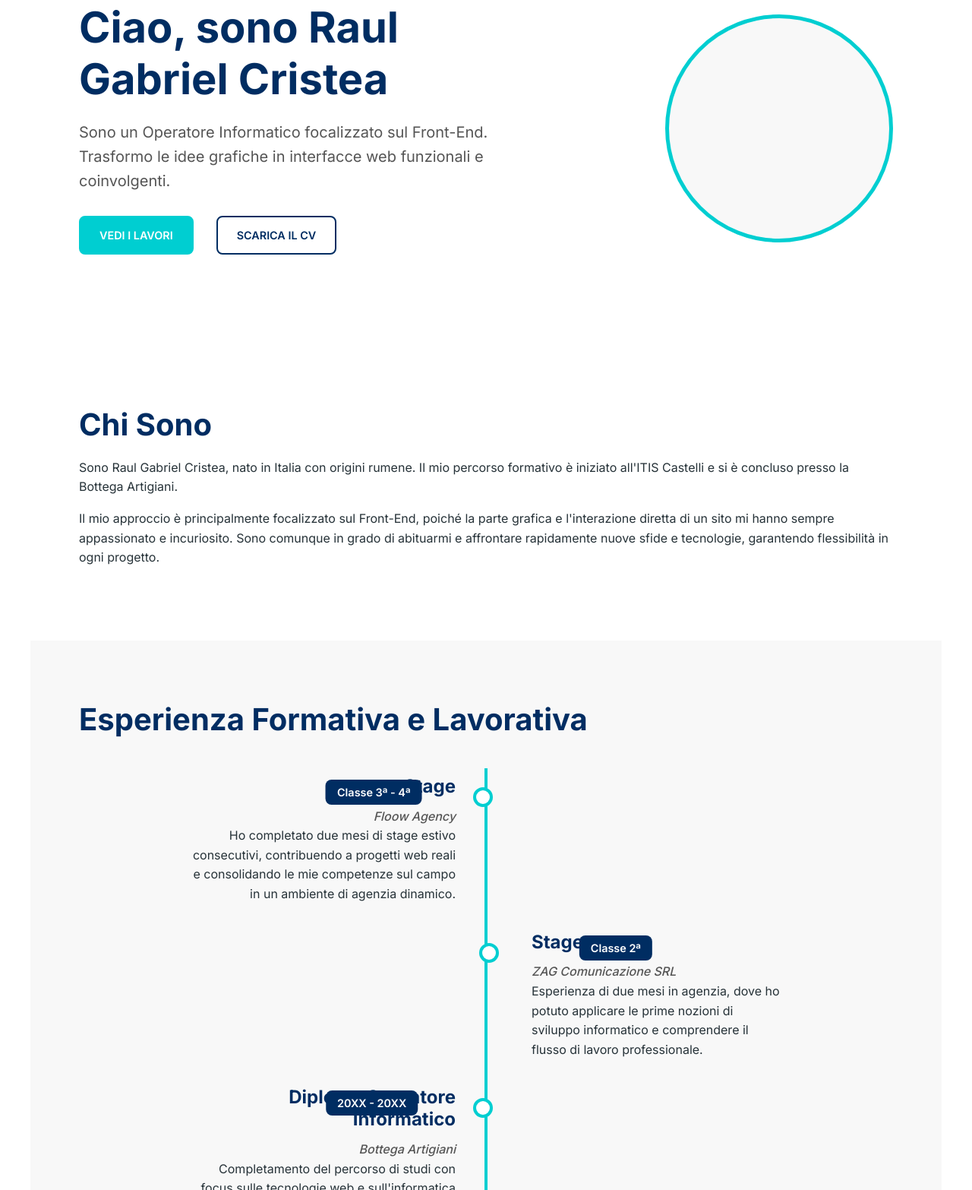
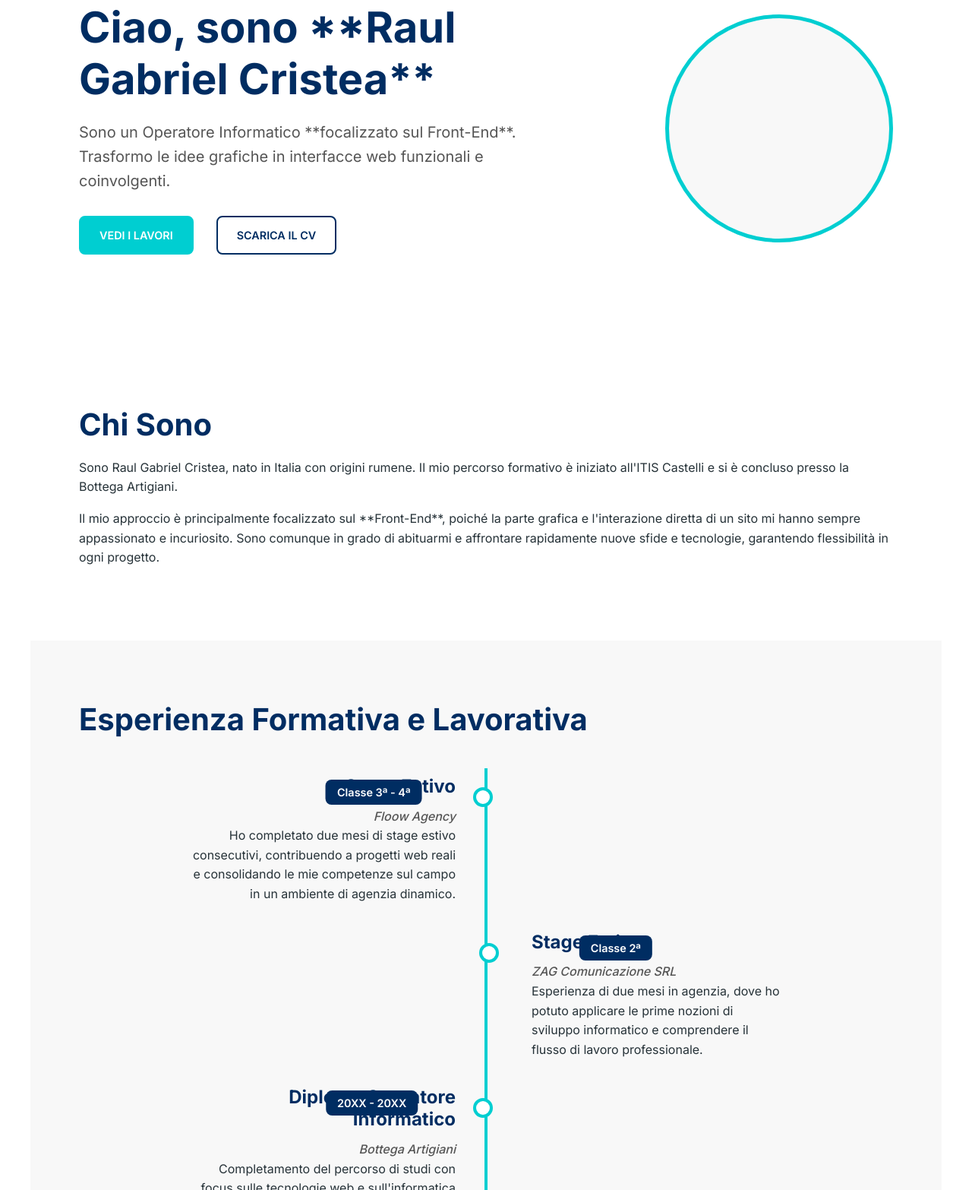
Before and after one commit to xelazz/raulcristea.github.io., a plain HTML site: page index.html in a window 1280 px wide. Shown: the part 185-1751 px from the top of the page at 76% size. Drawn offline with Linux system fonts and the light colour scheme.

Commit message:
Enhance HTML content with bold formatting

```diff
--- a/index.html
+++ b/index.html
@@ -7,7 +7,7 @@
     <link href="https://fonts.googleapis.com/css2?family=Inter:wght@100..900&display=swap" rel="stylesheet">
     <link rel="stylesheet" href="style.css">
     <script src="https://kit.fontawesome.com/TUA_CHIAVE_FA.js" crossorigin="anonymous"></script>
-    </head>
+</head>
 <body>
 
     <header class="navbar">
@@ -25,8 +25,8 @@
     <main>
         <section id="home" class="hero-section">
             <div class="hero-content">
-                <h1>Ciao, sono Raul Gabriel Cristea</h1>
-                <p>Sono un Operatore Informatico focalizzato sul Front-End. Trasformo le idee grafiche in interfacce web funzionali e coinvolgenti.</p>
+                <h1>Ciao, sono **Raul Gabriel Cristea**</h1>
+                <p>Sono un Operatore Informatico **focalizzato sul Front-End**. Trasformo le idee grafiche in interfacce web funzionali e coinvolgenti.</p>
                 <div class="hero-actions">
                     <a href="#portfolio" class="button primary-btn">Vedi i Lavori</a>
                     <a href="CV_RaulCristea.pdf" class="button secondary-btn" download>Scarica il CV</a>
@@ -40,8 +40,8 @@
         <section id="about" class="content-section">
             <h2>Chi Sono</h2>
             <p>Sono Raul Gabriel Cristea, nato in Italia con origini rumene. Il mio percorso formativo è iniziato all'ITIS Castelli e si è concluso presso la Bottega Artigiani.</p>
-            <p>Il mio approccio è principalmente focalizzato sul Front-End, poiché la parte grafica e l'interazione diretta di un sito mi hanno sempre appassionato e incuriosito. Sono comunque in grado di abituarmi e affrontare rapidamente nuove sfide e tecnologie, garantendo flessibilità in ogni progetto.</p>
-            </section>
+            <p>Il mio approccio è principalmente focalizzato sul **Front-End**, poiché la parte grafica e l'interazione diretta di un sito mi hanno sempre appassionato e incuriosito. Sono comunque in grado di abituarmi e affrontare rapidamente nuove sfide e tecnologie, garantendo flessibilità in ogni progetto.</p>
+        </section>
 
         <section id="experience" class="content-section light-bg">
             <h2>Esperienza Formativa e Lavorativa</h2>
@@ -49,14 +49,14 @@
 
                 <div class="timeline-item">
                     <div class="timeline-date">Classe 3ª - 4ª</div>
-                    <h3>Stage</h3>
+                    <h3>Stage Estivo</h3>
                     <h4>Floow Agency</h4>
                     <p>Ho completato due mesi di stage estivo consecutivi, contribuendo a progetti web reali e consolidando le mie competenze sul campo in un ambiente di agenzia dinamico.</p>
                 </div>
 
                 <div class="timeline-item">
                     <div class="timeline-date">Classe 2ª</div>
-                    <h3>Stage</h3>
+                    <h3>Stage Estivo</h3>
                     <h4>ZAG Comunicazione SRL</h4>
                     <p>Esperienza di due mesi in agenzia, dove ho potuto applicare le prime nozioni di sviluppo informatico e comprendere il flusso di lavoro professionale.</p>
                 </div>
@@ -97,7 +97,7 @@
             </div>
         </section>
 
-       <section id="portfolio" class="content-section light-bg">
+        <section id="portfolio" class="content-section light-bg">
             <h2>Portfolio</h2>
             <div class="portfolio-grid">
                 <div class="project-card">
@@ -129,7 +129,7 @@
         <div class="social-links">
             <a href="https://www.instagram.com/raul.cristeaa/" target="_blank" aria-label="Instagram"><i class="fab fa-instagram fa-lg"></i></a>
             <a href="mailto:cristear117@gmail.com" aria-label="Email"><i class="fas fa-envelope fa-lg"></i></a>
-            </div>
+        </div>
     </footer>
 
     <script src="script.js"></script>
```
